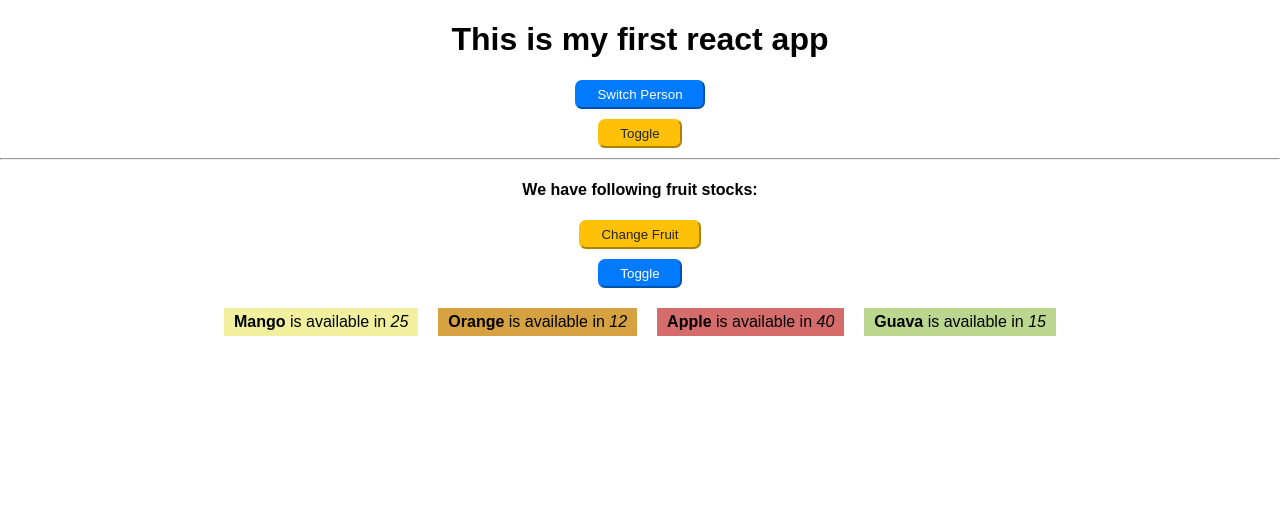
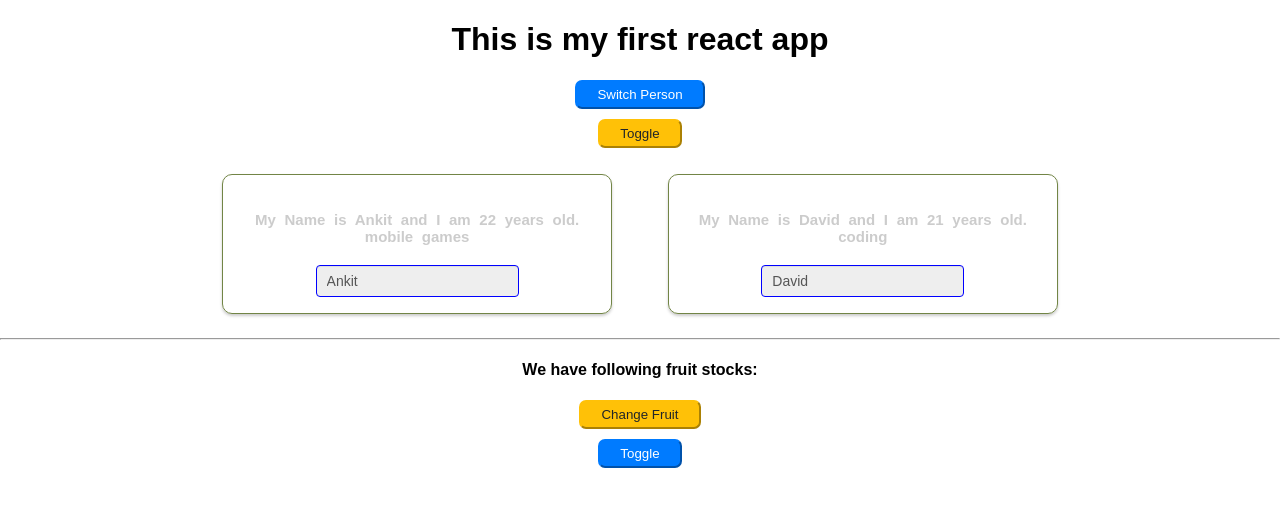
Before and after one commit to Gameonn/react-app, a React (Create React App) app: page / in a window 1280 px wide. Shown: the top 506 px of the page. Built offline with nearby package versions, Linux system fonts and the light colour scheme.

Commit message:
changed to class component

```diff
--- a/src/App.js
+++ b/src/App.js
@@ -1,88 +1,124 @@
-import React, { useState } from "react";
+import React, { Component } from "react";
 import Person from "./Person/Person";
 import Fruit from "./Fruit/Fruit";
 import "./App.css";
 
-const app = (props) => {
-  const [personState, setPersonState] = useState({
+class App extends Component {
+  state = {
     persons: [
-      { name: "Ankit", age: 22, hobby: "mobile games" },
-      { name: "David", age: 21, hobby: "coding" },
+      { id: 1, name: "Ankit", age: 22, hobby: "mobile games" },
+      { id: 2, name: "David", age: 21, hobby: "coding" },
     ],
-  });
+    fruits: [
+      { id: 1, name: "Mango", color: "yellow", qty: 25 },
+      { id: 2, name: "Orange", color: "orange", qty: 12 },
+      { id: 3, name: "Apple", color: "red", qty: 40 },
+      { id: 4, name: "Guava", color: "green", qty: 15 },
+    ],
+    showPersons: true,
+    showFruits: false,
+  };
 
-  const [fruitState, setFruitState] = useState({
-    fruits: [
-      { name: "Mango", color: "yellow", qty: 25 },
-      { name: "Orange", color: "orange", qty: 12 },
-      { name: "Apple", color: "red", qty: 40 },
-      { name: "Guava", color: "green", qty: 15 },
-    ],
-  });
-
-  const [showPersons, setShowPersonsState] = useState(false);
-  const [showFruits, setShowFruitsState] = useState(true);
-
-  const switchPersonHandler = (newName) => {
-    setPersonState({
+  switchPersonHandler = (newName) => {
+    this.setState({
       persons: [
-        { name: "Ankit2", age: 25, hobby: "FPS games" },
-        { name: newName, age: 24, hobby: "web development" },
+        { id: 11, name: "Ankit2", age: 25, hobby: "FPS games" },
+        { id: 12, name: newName, age: 24, hobby: "web development" },
       ],
     });
   };
 
-  const changeFruitHandler = () => {
-    setFruitState({
+  deletePersonHandler = (personIndex) => {
+    const persons = [...this.state.persons];
+    persons.splice(personIndex, 1);
+    this.setState({ persons: persons });
+  };
+
+  changeFruitHandler = () => {
+    this.setState({
       fruits: [
-        { name: "Mango", color: "yellow", qty: 25 },
-        { name: "Orange", color: "orange", qty: 12 },
-        { name: "grapes", color: "brown", qty: 40 },
-        { name: "Guava", color: "green", qty: 15 },
+        { id: 1, name: "Mango", color: "yellow", qty: 25 },
+        { id: 2, name: "Orange", color: "orange", qty: 12 },
+        { id: 3, name: "grapes", color: "brown", qty: 40 },
+        { id: 4, name: "Guava", color: "green", qty: 15 },
       ],
     });
   };
 
-  const nameChangedHandler = (event) => {
-    setPersonState({
-      persons: [
-        { name: "Ankit2", age: 25, hobby: "FPS games" },
-        { name: event.target.value, age: 24, hobby: "web development" },
-      ],
+  nameChangedHandler = (event, id) => {
+    const personIndex = this.state.persons.findIndex((person) => {
+      return person.id === id;
     });
+    console.log("personIndex", id);
+    console.log("target", event.target.value);
+    const person = { ...this.state.persons[personIndex] };
+
+    // const person = Object.assign({}, this.state.persons[personIndex]);
+    person.name = event.target.value;
+
+    const persons = [...this.state.persons];
+    persons[personIndex] = person;
+    this.setState({ persons: persons });
   };
 
-  const togglePersonsHandler = () => {
-    setShowPersonsState(!showPersons);
+  togglePersonsHandler = () => {
+    const doesShow = this.state.showPersons;
+    this.setState({ showPersons: !doesShow });
   };
 
-  const toggleFruitHandler = () => {
-    setShowFruitsState(!showFruits);
+  toggleFruitHandler = () => {
+    const doesShow = this.state.showFruits;
+    this.setState({ showFruits: !doesShow });
   };
+
+  removeFruitHandler = (fruitIndex) => {
+    const fruitsArr = [...this.state.fruits];
+    fruitsArr.splice(fruitIndex, 1);
+    this.setState({ fruits: fruitsArr });
+  };
+
+  fruitChangeHandler = (event, id) => {
+    const fruits = [...this.state.fruits];
+    const fruitIndex = fruits.findIndex((f) => f.id === id);
+
+    const fruit = { ...this.state.fruits[fruitIndex] };
+    fruit.name = event.target.value;
+    fruits[fruitIndex] = fruit;
+    this.setState({ fruits: fruits });
+  };
+
+  render() {
     let persons = null;
 
-  if (showPersons) {
+    if (this.state.showPersons) {
       persons = (
         <div style={{ display: "inline-flex" }}>
-        <Person name={personState.persons[0].name} age={personState.persons[0].age} >
-          {personState.persons[0].hobby}
+          {this.state.persons.map((person, index) => {
+            return (
+              <Person
+                name={person.name}
+                age={person.age}
+                key={person.id}
+                click={() => this.deletePersonHandler(index)}
+                changed={(event) => this.nameChangedHandler(event, person.id)}
+              >
+                {person.hobby}
               </Person>
-        <Person click={switchPersonHandler.bind(this, "Max!!")} changed={nameChangedHandler} name={personState.persons[1].name}
-          age={personState.persons[1].age} > {personState.persons[1].hobby} </Person>
+            );
+          })}
         </div>
       );
     }
-
     return (
       <div className="App">
         <h1> This is my first react app </h1>
         <button
           className="btn-primary"
-        onClick={() => switchPersonHandler("Manuel!!")}
+          onClick={() => this.switchPersonHandler("Manuel!!")}
         >
           Switch Person
         </button>
-      <button className="btn-warning" onClick={togglePersonsHandler}>
+        <button className="btn-warning" onClick={this.togglePersonsHandler}>
           Toggle
         </button>
 
@@ -90,18 +126,31 @@ const app = (props) => {
 
         <hr />
         <h4>We have following fruit stocks:</h4>
-      <button className="btn-warning" onClick={changeFruitHandler}> Change Fruit </button>
-      <button className="btn-primary" onClick={toggleFruitHandler}> Toggle </button>
-      { showFruits ?
-      (<div>
-      <Fruit name={fruitState.fruits[0].name} qty={fruitState.fruits[0].qty} color={fruitState.fruits[0].color} />
-      <Fruit name={fruitState.fruits[1].name} qty={fruitState.fruits[1].qty} color={fruitState.fruits[1].color} />
-      <Fruit name={fruitState.fruits[2].name} qty={fruitState.fruits[2].qty} color={fruitState.fruits[2].color} />
-      <Fruit name={fruitState.fruits[3].name} qty={fruitState.fruits[3].qty} color={fruitState.fruits[3].color} />
-      </div>)
-      : null}
+        <button className="btn-warning" onClick={this.changeFruitHandler}>
+          Change Fruit
+        </button>
+        <button className="btn-primary" onClick={this.toggleFruitHandler}>
+          Toggle
+        </button>
+        {this.state.showFruits ? (
+          <div>
+            {this.state.fruits.map((fruit, i) => {
+              return (
+                <Fruit
+                  key={fruit.id}
+                  name={fruit.name}
+                  qty={fruit.qty}
+                  color={fruit.color}
+                  click={() => this.removeFruitHandler(i)}
+                  changed={(e) => this.fruitChangeHandler(e, fruit.id)}
+                />
+              );
+            })}
+          </div>
+        ) : null}
       </div>
     );
-};
+  }
+}
 
-export default app;
+export default App;
--- a/src/Fruit/Fruit.js
+++ b/src/Fruit/Fruit.js
@@ -3,9 +3,10 @@ import "./Fruit.css";
 
 const fruit = (props) => {
   return (
-    <div className="Fruit">
+    <div className="Fruit" >
       <div className={props.color}>
-        <strong> {props.name}</strong> is available in <i>{props.qty}</i>
+        <strong onClick={props.click}> {props.name}</strong> is available in <i>{props.qty}</i>
+        <input type="text" value={props.name} onChange={props.changed} />
       </div>
     </div>
   );
--- a/src/Person/Person.js
+++ b/src/Person/Person.js
@@ -14,23 +14,18 @@ const person = (props) => {
     boxShadow: "inset 0 1px 1px rgba(0,0,0,.075)",
   };
 
-  let inputField = null;
-  if (props.changed)
-    inputField = (
-      <input
-        type="text"
-        style={inputStyle}
-        onChange={props.changed}
-        value={props.name}
-      />
-    );
+  // let inputField = null;
+  // if (props.changed)
+    // let inputField = (
+
+    // );
 
   return (
     <div className="Person">
       <h4 onClick={props.click}>
         My Name is {props.name} and I am {props.age} years old. {props.children}
       </h4>
-      {inputField}
+      <input type="text" style={inputStyle} onChange={props.changed} value={props.name} />
       {/* <p>Using Math random function - {Math.floor(Math.random() * 115)} </p> */}
     </div>
   );
```
Lines whose indentation alone changed are shown as unchanged.
